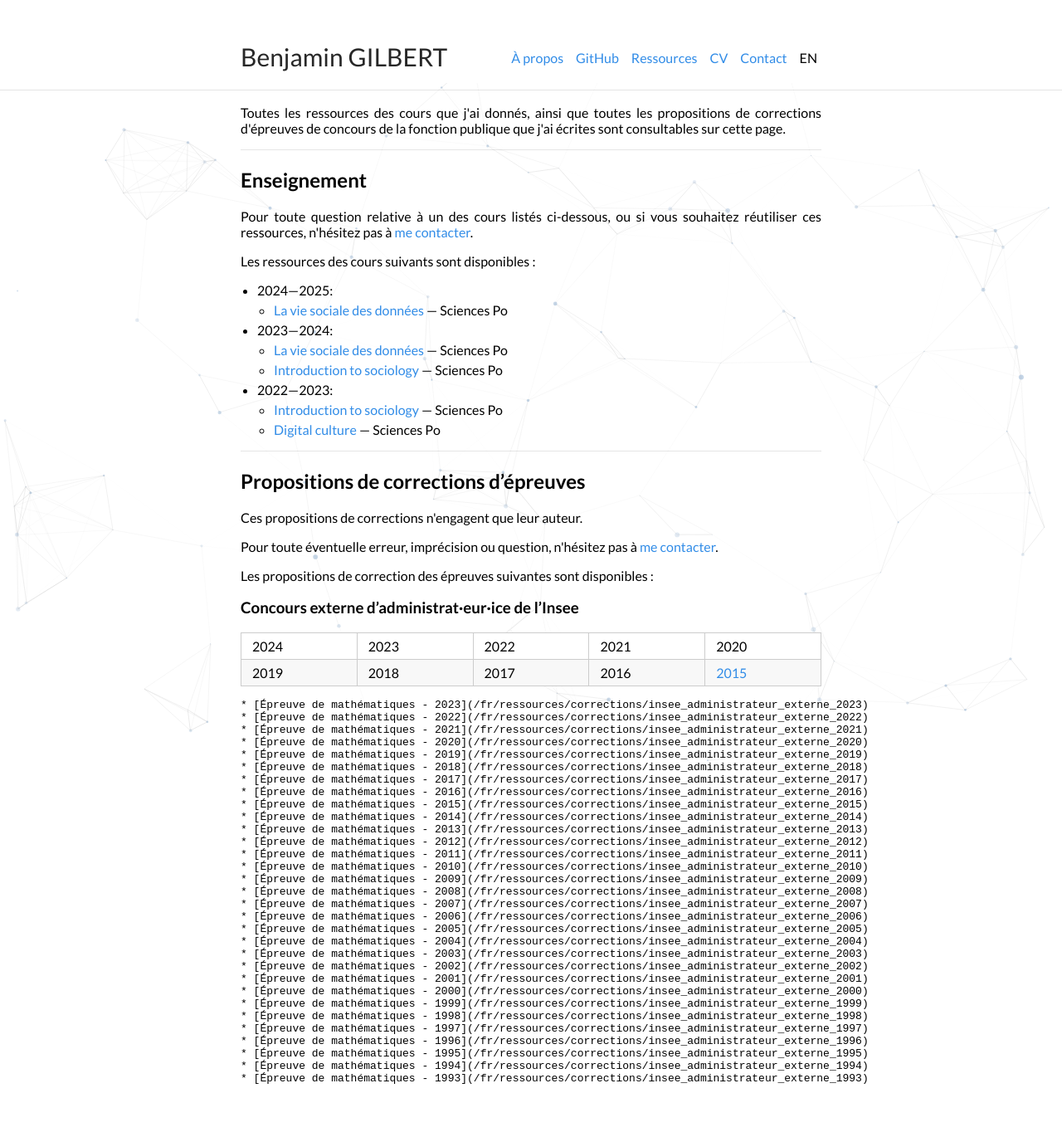
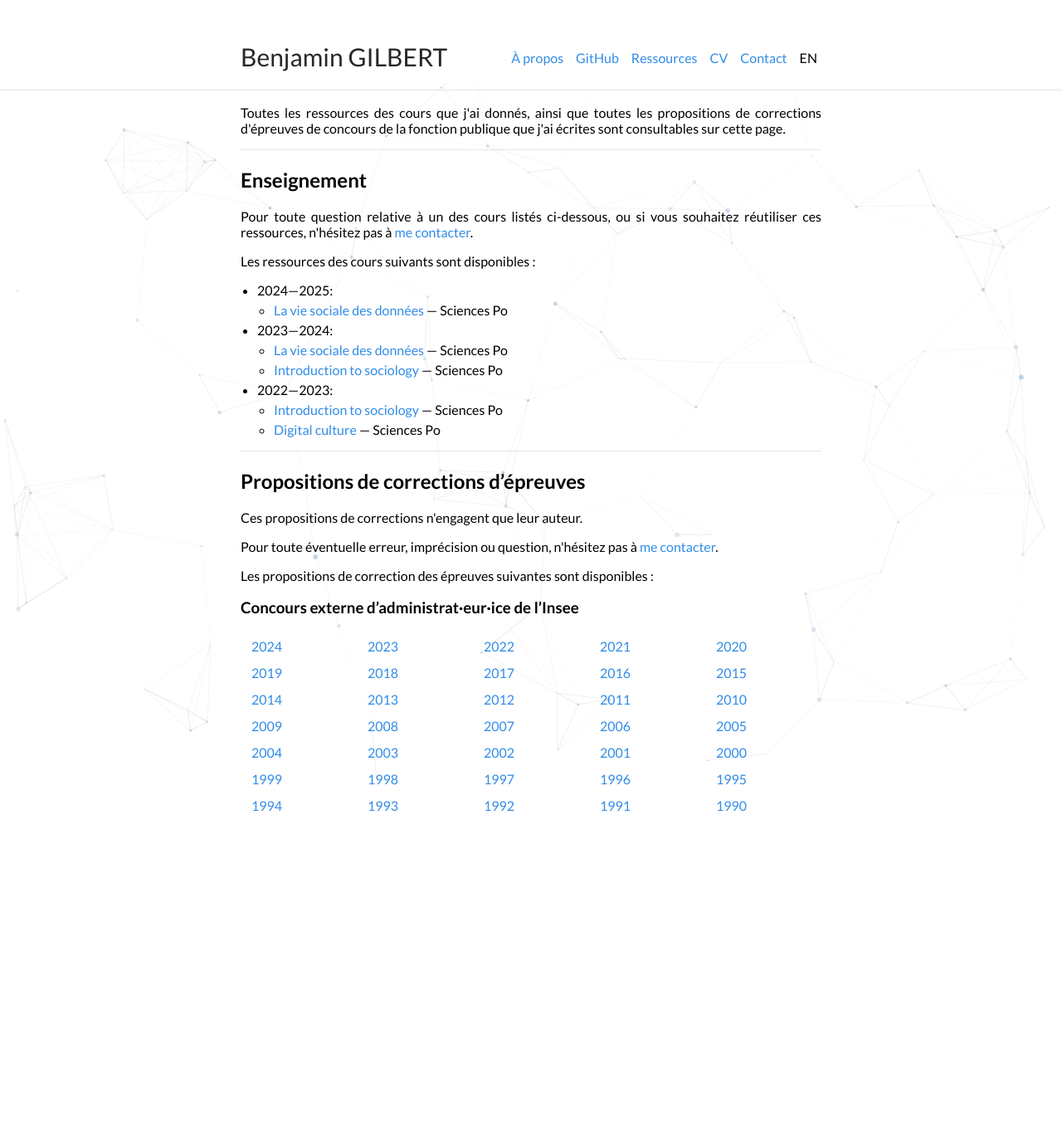
Before and after one commit to bglbrt/bglbrt.github.io, a Jekyll site: the page built from fr/ressources.md, in a window 1280 px wide. Shown: the whole page at 83% size. Built offline with Jekyll 4.4.1, drawn with Linux system fonts in a browser that asks for light colours; nearby versions of some CDN libraries; after the commit the page ends 1051 px from its top, so only the background shows below that.

Commit message:
Mise à jour du site

```diff
--- a/_sass/tables.scss
+++ b/_sass/tables.scss
@@ -5,23 +5,23 @@ table {
     padding: 0;
 }
 table tr {
-    border-top: 1px solid #cccccc;
-    background-color: white;
+    border-top: 1px solid #cccccc00;
+    background-color:#cccccc00;
     margin: 0;
     padding: 0;
 }
 table tr:nth-child(2n) {
-    background-color: #f8f8f8;
+    background-color: #cccccc00;
 }
 table tr th {
     font-weight: bold;
-    border: 1px solid #cccccc;
+    border: 0px solid #cccccc00;
     text-align: left;
     margin: 0;
     padding: 6px 13px;
 }
 table tr td {
-    border: 1px solid #cccccc;
+    border: 0px solid #cccccc00;
     text-align: left;
     margin: 0;
     padding: 6px 13px;
--- a/fr/ressources.md
+++ b/fr/ressources.md
@@ -52,50 +52,52 @@ lang: "fr"
 
 <table border="0">
   <tr>
-    <td>2024</td>
-    <td>2023</td>
-    <td>2022</td>
-    <td>2021</td>
-    <td>2020</td>
+    <td><a href = "/fr/ressources/corrections/insee_administrateur_externe_2024">2024</a></td>
+    <td><a href = "/fr/ressources/corrections/insee_administrateur_externe_2023">2023</a></td>
+    <td><a href = "/fr/ressources/corrections/insee_administrateur_externe_2022">2022</a></td>
+    <td><a href = "/fr/ressources/corrections/insee_administrateur_externe_2021">2021</a></td>
+    <td><a href = "/fr/ressources/corrections/insee_administrateur_externe_2020">2020</a></td>
   </tr>
   <tr>
-    <td>2019</td>
-    <td>2018</td>
-    <td>2017</td>
-    <td>2016</td>
-    <td><a href = "/fr/ressources/corrections/insee_administrateur_externe_2023">2015</a></td>
+    <td><a href = "/fr/ressources/corrections/insee_administrateur_externe_2019">2019</a></td>
+    <td><a href = "/fr/ressources/corrections/insee_administrateur_externe_2018">2018</a></td>
+    <td><a href = "/fr/ressources/corrections/insee_administrateur_externe_2017">2017</a></td>
+    <td><a href = "/fr/ressources/corrections/insee_administrateur_externe_2016">2016</a></td>
+    <td><a href = "/fr/ressources/corrections/insee_administrateur_externe_2015">2015</a></td>
+  </tr>
+  <tr>
+    <td><a href = "/fr/ressources/corrections/insee_administrateur_externe_2014">2014</a></td>
+    <td><a href = "/fr/ressources/corrections/insee_administrateur_externe_2013">2013</a></td>
+    <td><a href = "/fr/ressources/corrections/insee_administrateur_externe_2012">2012</a></td>
+    <td><a href = "/fr/ressources/corrections/insee_administrateur_externe_2011">2011</a></td>
+    <td><a href = "/fr/ressources/corrections/insee_administrateur_externe_2010">2010</a></td>
+  </tr>
+  <tr>
+    <td><a href = "/fr/ressources/corrections/insee_administrateur_externe_2009">2009</a></td>
+    <td><a href = "/fr/ressources/corrections/insee_administrateur_externe_2008">2008</a></td>
+    <td><a href = "/fr/ressources/corrections/insee_administrateur_externe_2007">2007</a></td>
+    <td><a href = "/fr/ressources/corrections/insee_administrateur_externe_2006">2006</a></td>
+    <td><a href = "/fr/ressources/corrections/insee_administrateur_externe_2005">2005</a></td>
+  </tr>
+  <tr>
+    <td><a href = "/fr/ressources/corrections/insee_administrateur_externe_2004">2004</a></td>
+    <td><a href = "/fr/ressources/corrections/insee_administrateur_externe_2003">2003</a></td>
+    <td><a href = "/fr/ressources/corrections/insee_administrateur_externe_2002">2002</a></td>
+    <td><a href = "/fr/ressources/corrections/insee_administrateur_externe_2001">2001</a></td>
+    <td><a href = "/fr/ressources/corrections/insee_administrateur_externe_2000">2000</a></td>
+  </tr>
+  <tr>
+    <td><a href = "/fr/ressources/corrections/insee_administrateur_externe_1999">1999</a></td>
+    <td><a href = "/fr/ressources/corrections/insee_administrateur_externe_1998">1998</a></td>
+    <td><a href = "/fr/ressources/corrections/insee_administrateur_externe_1997">1997</a></td>
+    <td><a href = "/fr/ressources/corrections/insee_administrateur_externe_1996">1996</a></td>
+    <td><a href = "/fr/ressources/corrections/insee_administrateur_externe_1995">1995</a></td>
+  </tr>
+  <tr>
+    <td><a href = "/fr/ressources/corrections/insee_administrateur_externe_1994">1994</a></td>
+    <td><a href = "/fr/ressources/corrections/insee_administrateur_externe_1993">1993</a></td>
+    <td><a href = "/fr/ressources/corrections/insee_administrateur_externe_1992">1992</a></td>
+    <td><a href = "/fr/ressources/corrections/insee_administrateur_externe_1991">1991</a></td>
+    <td><a href = "/fr/ressources/corrections/insee_administrateur_externe_1990">1990</a></td>
   </tr>
 </table>
-
-</div>
-    * [Épreuve de mathématiques - 2023](/fr/ressources/corrections/insee_administrateur_externe_2023)
-    * [Épreuve de mathématiques - 2022](/fr/ressources/corrections/insee_administrateur_externe_2022)
-    * [Épreuve de mathématiques - 2021](/fr/ressources/corrections/insee_administrateur_externe_2021)
-    * [Épreuve de mathématiques - 2020](/fr/ressources/corrections/insee_administrateur_externe_2020)
-    * [Épreuve de mathématiques - 2019](/fr/ressources/corrections/insee_administrateur_externe_2019)
-    * [Épreuve de mathématiques - 2018](/fr/ressources/corrections/insee_administrateur_externe_2018)
-    * [Épreuve de mathématiques - 2017](/fr/ressources/corrections/insee_administrateur_externe_2017)
-    * [Épreuve de mathématiques - 2016](/fr/ressources/corrections/insee_administrateur_externe_2016)
-    * [Épreuve de mathématiques - 2015](/fr/ressources/corrections/insee_administrateur_externe_2015)
-    * [Épreuve de mathématiques - 2014](/fr/ressources/corrections/insee_administrateur_externe_2014)
-    * [Épreuve de mathématiques - 2013](/fr/ressources/corrections/insee_administrateur_externe_2013)
-    * [Épreuve de mathématiques - 2012](/fr/ressources/corrections/insee_administrateur_externe_2012)
-    * [Épreuve de mathématiques - 2011](/fr/ressources/corrections/insee_administrateur_externe_2011)
-    * [Épreuve de mathématiques - 2010](/fr/ressources/corrections/insee_administrateur_externe_2010)
-    * [Épreuve de mathématiques - 2009](/fr/ressources/corrections/insee_administrateur_externe_2009)
-    * [Épreuve de mathématiques - 2008](/fr/ressources/corrections/insee_administrateur_externe_2008)
-    * [Épreuve de mathématiques - 2007](/fr/ressources/corrections/insee_administrateur_externe_2007)
-    * [Épreuve de mathématiques - 2006](/fr/ressources/corrections/insee_administrateur_externe_2006)
-    * [Épreuve de mathématiques - 2005](/fr/ressources/corrections/insee_administrateur_externe_2005)
-    * [Épreuve de mathématiques - 2004](/fr/ressources/corrections/insee_administrateur_externe_2004)
-    * [Épreuve de mathématiques - 2003](/fr/ressources/corrections/insee_administrateur_externe_2003)
-    * [Épreuve de mathématiques - 2002](/fr/ressources/corrections/insee_administrateur_externe_2002)
-    * [Épreuve de mathématiques - 2001](/fr/ressources/corrections/insee_administrateur_externe_2001)
-    * [Épreuve de mathématiques - 2000](/fr/ressources/corrections/insee_administrateur_externe_2000)
-    * [Épreuve de mathématiques - 1999](/fr/ressources/corrections/insee_administrateur_externe_1999)
-    * [Épreuve de mathématiques - 1998](/fr/ressources/corrections/insee_administrateur_externe_1998)
-    * [Épreuve de mathématiques - 1997](/fr/ressources/corrections/insee_administrateur_externe_1997)
-    * [Épreuve de mathématiques - 1996](/fr/ressources/corrections/insee_administrateur_externe_1996)
-    * [Épreuve de mathématiques - 1995](/fr/ressources/corrections/insee_administrateur_externe_1995)
-    * [Épreuve de mathématiques - 1994](/fr/ressources/corrections/insee_administrateur_externe_1994)
-    * [Épreuve de mathématiques - 1993](/fr/ressources/corrections/insee_administrateur_externe_1993)
```
